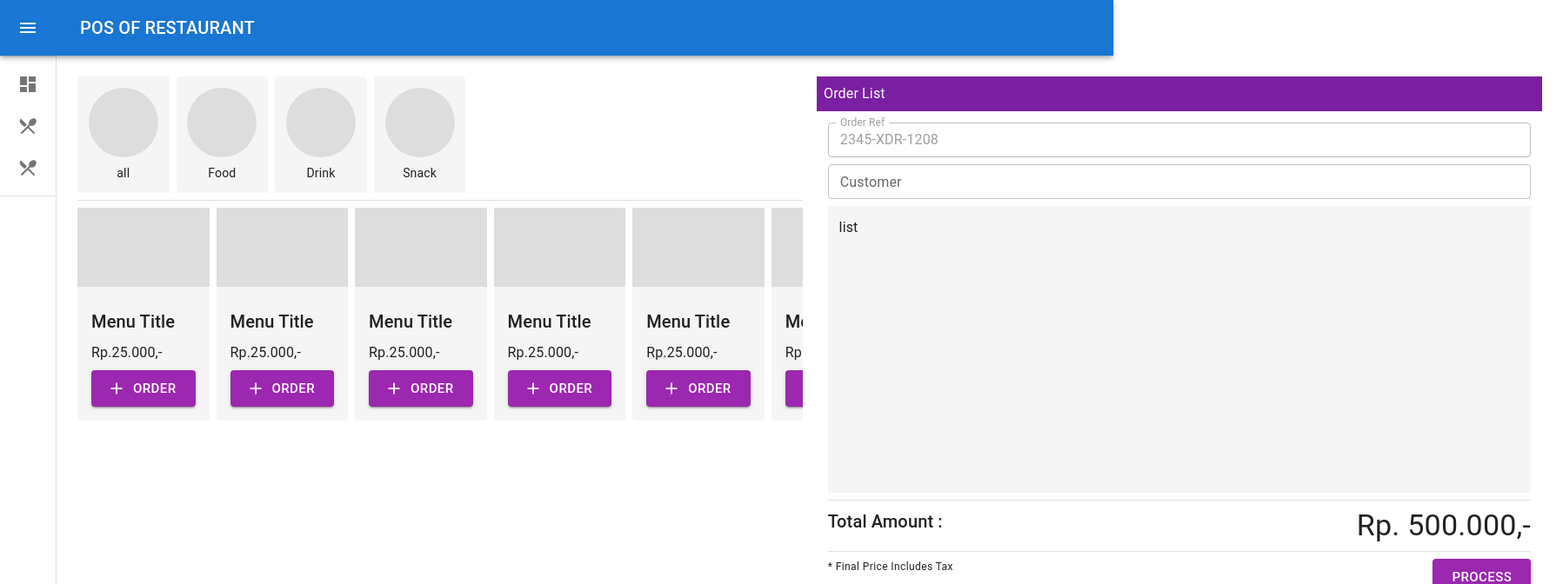
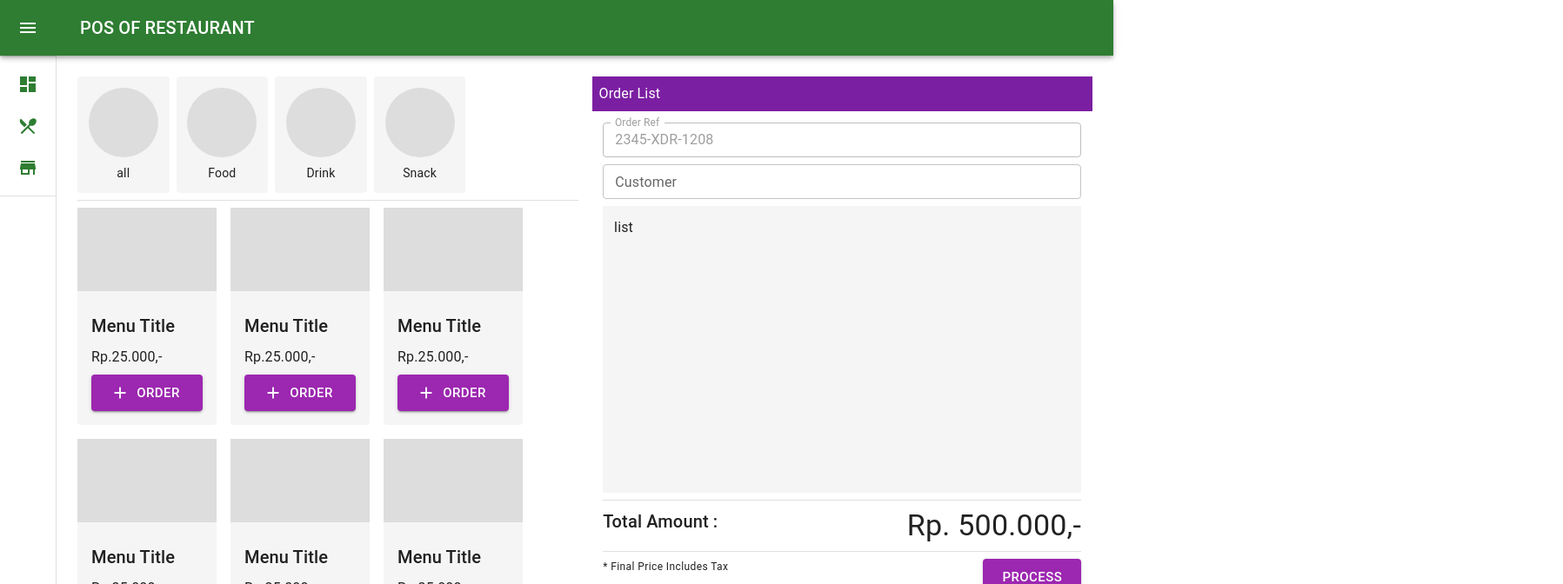
Before and after one commit to faisalsaid/POS-DEMO-REACT, a React (Create React App) app: page /order in a window 1280 px wide. Shown: the top 672 px of the page at 87% size, 1797 px wide, since content can reach past the window. Built offline with nearby package versions, Linux system fonts and the light colour scheme.

Commit message:
change appBar and side menu color

```diff
--- a/src/components/layout/Main.jsx
+++ b/src/components/layout/Main.jsx
@@ -100,7 +100,7 @@ const Main = ({ children }) => {
   return (
     <Box sx={{ display: 'flex' }}>
       <CssBaseline />
-      <AppBar position="fixed" open={open}>
+      <AppBar color="success" position="fixed" open={open}>
         <Toolbar>
           <IconButton
             color="inherit"
--- a/src/components/layout/listsidemenu.js
+++ b/src/components/layout/listsidemenu.js
@@ -1,20 +1,23 @@
 import DashboardIcon from '@mui/icons-material/Dashboard';
 import RestaurantMenuIcon from '@mui/icons-material/RestaurantMenu';
+import StoreIcon from '@mui/icons-material/Store';
+
+const color = 'success';
 
 export const listSideMenu = [
   {
     name: 'Dashboard',
-    icon: <DashboardIcon />,
+    icon: <DashboardIcon color={color} />,
     path: '/',
   },
   {
     name: 'Menu',
-    icon: <RestaurantMenuIcon />,
+    icon: <RestaurantMenuIcon color={color} />,
     path: '/menu',
   },
   {
     name: 'Order',
-    icon: <RestaurantMenuIcon />,
+    icon: <StoreIcon color={color} />,
     path: '/order',
   },
 ];
--- a/src/feature/order/Order.jsx
+++ b/src/feature/order/Order.jsx
@@ -3,6 +3,16 @@ import { Grid, Box, Typography, Stack, TextField, Table, Button, Divider } from
 import AddIcon from '@mui/icons-material/Add';
 
 const Order = () => {
+  // handle list menu card
+
+  const addOrder = (index) => {
+    alert(index);
+  };
+
+  const handleButtonOrder = (index) => {
+    addOrder(index);
+  };
+
   return (
     <>
       <Grid container spacing={2}>
@@ -17,13 +27,15 @@ const Order = () => {
         >
           <Stack spacing={1}>
             <Stack direction={'row'} spacing={1}>
-              {category.map((category) => (
+              {category.map((category, index) => (
                 <Stack
+                  key={index}
                   spacing={1}
                   sx={{
                     bgcolor: 'whitesmoke',
                     borderRadius: '4px',
                     padding: '.8rem',
+                    flexWrap: 'wrap',
                   }}
                 >
                   <Box
@@ -43,18 +55,22 @@ const Order = () => {
             <Divider />
             <Stack
               sx={{
-                width: 'auto',
+                // width: '100%',
+                flexWrap: 'wrap',
+                gap: '1rem',
               }}
               direction={'row'}
-              spacing={1}
             >
-              {arr1.map((menu) => (
+              {arr1.map((menu, index) => (
                 <Stack
+                  key={index}
                   spacing={1}
+                  index={index}
                   sx={{
                     bgcolor: 'whitesmoke',
                     borderRadius: '4px',
-                    width: '180px',
+                    width: '160px',
+                    maxWidth: '160px',
                   }}
                 >
                   <Box sx={{ width: '100%', aspectRatio: '10/6', bgcolor: '#ddd' }}></Box>
@@ -71,7 +87,7 @@ const Order = () => {
                       Rp.25.000,-
                     </Typography>
 
-                    <Button startIcon={<AddIcon />} size="large" color="secondary" variant="contained" fullWidth>
+                    <Button onClick={() => handleButtonOrder(index)} startIcon={<AddIcon />} size="large" color="secondary" variant="contained" fullWidth>
                       Order
                     </Button>
                   </Stack>
@@ -173,6 +189,6 @@ const Order = () => {
 };
 
 const category = [{ label: 'all' }, { label: 'Food' }, { label: 'Drink' }, { label: 'Snack' }];
-const arr1 = ['satu', 'satu', 'satu', 'satu', 'satu', 'satu', 'satu', 'satu'];
+const arr1 = ['satu', 'satu', 'satu', 'satu', 'satu', 'satu', 'satu', 'satu', 'satu'];
 
 export default Order;
```
